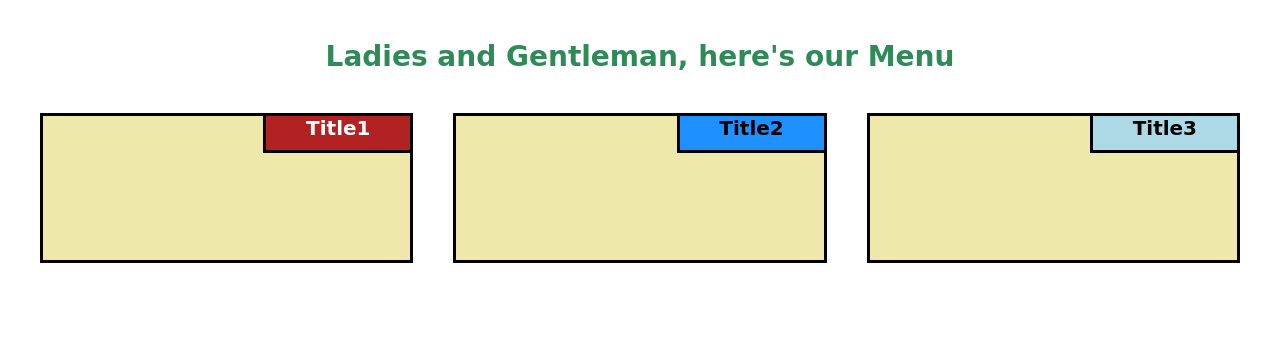
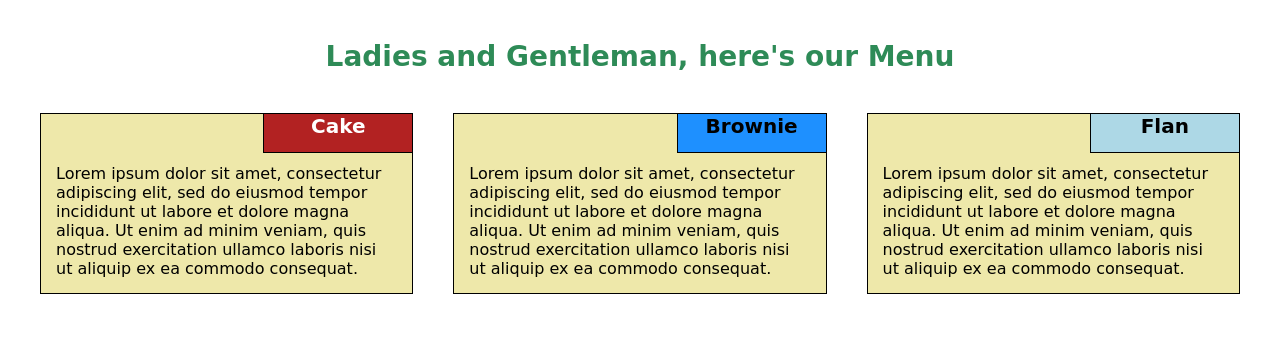
Before and after one commit to tovar-pedro/assignment-week-2, a plain HTML site: page module-2-assignment/index.html in a window 1280 px wide. Drawn offline with Linux system fonts and the light colour scheme.

Commit message:
Final do assignment do modulo 2

```diff
--- a/module-2-assignment/css/style.css
+++ b/module-2-assignment/css/style.css
@@ -11,14 +11,17 @@ h1 {
   text-align: center;
 
 }
+p {
+  margin-top: 50px;
+  margin-left: 15px;
+  margin-right: 15px;
+  margin-bottom: 15px;
+}
 
 .box {
   width: 100%;
-  height: 150px;
-  margin-right: auto;
-  margin-left: auto;
   font-family: cursive;
-  border: solid 3px black;
+  border: 1px solid black;
   background-color: PaleGoldenRod;
   position: relative;
 }
@@ -26,18 +29,17 @@ h1 {
 /* Simple Responsive Framework. */
 .row {
   width: 100%;
-  height: 500px;
   padding-right: 20px;
   padding-left:  20px;
 }
 
 .title {
   position: absolute;
-  top: -3px;
-  right: -3px;
+  top: -1px;
+  right: -1px;
   width: 150px;
   height: 40px;
-  border: solid 3px black;
+  border: solid 1px black;
   text-align: center;
   font-size: 1.25em;
 }
--- a/module-2-assignment/index.html
+++ b/module-2-assignment/index.html
@@ -12,17 +12,20 @@
 <div class="row">
 	<div class="col-lg-4 col-md-6 col-sm-12">
 		<div class="box">
-			<div class="title" id="title1">Title1</div>
+			<div class="title" id="title1">Cake</div>
+			<p> Lorem ipsum dolor sit amet, consectetur adipiscing elit, sed do eiusmod tempor incididunt ut labore et dolore magna aliqua. Ut enim ad minim veniam, quis nostrud exercitation ullamco laboris nisi ut aliquip ex ea commodo consequat.</p>
 		</div>
 	</div>
 	<div class="col-lg-4 col-md-6 col-sm-12">
 		<div class="box">
-			<div class="title" id="title2">Title2</div>
+			<div class="title" id="title2">Brownie</div>
+			<p> Lorem ipsum dolor sit amet, consectetur adipiscing elit, sed do eiusmod tempor incididunt ut labore et dolore magna aliqua. Ut enim ad minim veniam, quis nostrud exercitation ullamco laboris nisi ut aliquip ex ea commodo consequat.</p>
 		</div>
 	</div>
 	<div class="col-lg-4 col-md-12 col-sm-12">
 		<div class="box">
-			<div class="title" id="title3">Title3</div>
+			<div class="title" id="title3">Flan</div>
+			<p> Lorem ipsum dolor sit amet, consectetur adipiscing elit, sed do eiusmod tempor incididunt ut labore et dolore magna aliqua. Ut enim ad minim veniam, quis nostrud exercitation ullamco laboris nisi ut aliquip ex ea commodo consequat.</p>
 		</div>
 	</div>
 </div>
```
